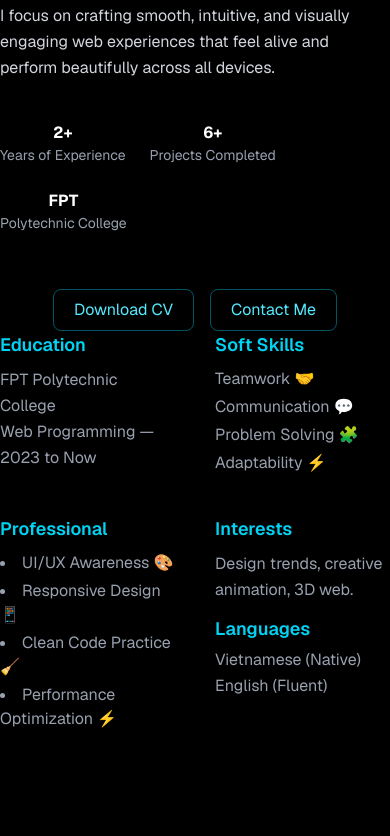
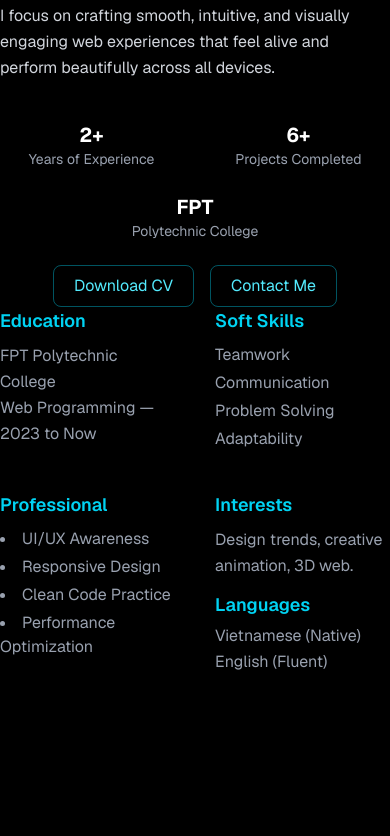
Before and after one commit to HuyHoang130405/Portfolio, a Next.js app: page / in a window 390 px wide. Shown: the part 1108-1944 px from the top of the page. Built offline with nearby package versions, Linux system fonts and the light colour scheme.

Commit message:
chore: Reponsive for Mobile L at 425px (completed)

```diff
--- a/src/app/components/about/AboutSection.tsx
+++ b/src/app/components/about/AboutSection.tsx
@@ -20,8 +20,8 @@ export default function AboutSection() {
             transition={{ duration: 0.8, ease: "easeOut" }}
             className="col-span-12 md:col-span-6 flex flex-col justify-center gap-6 order-1"
           >
-            <div className="sm:text-center lg:text-left">
-              <h2 className="w-full mbl:mb-5 mbl:text-3xl md:text-4xl lg:text-5xl font-bold text-[#38bdf8]">
+            <div className="mbl:text-center lg:text-left">
+              <h2 className="w-full mbl:mb-5 mbl:text-3xl md:text-4xl font-bold text-[#38bdf8]">
                 About Me
               </h2>
 
@@ -46,37 +46,38 @@ export default function AboutSection() {
             </div>
 
             {/* Stats */}
-            <div className="flex flex-wrap gap-6 text-gray-400 text-base mt-4 sm:justify-center lg:justify-start">
+            <div className="grid grid-cols-2 gap-6 text-gray-400 text-base mt-4 sm:flex sm:flex-wrap sm:justify-center lg:justify-start">
               <div className="flex flex-col items-center">
-                <span className="block mbl:text-xl sm:text-3xl font-bold text-white">
+                <span className="block text-xl sm:text-3xl font-bold text-white">
                   <CountUp end={2} duration={2} suffix="+" enableScrollSpy />
                 </span>
                 <span className="text-sm">Years of Experience</span>
               </div>
+
               <div className="flex flex-col items-center">
-                <span className="block mbl:text-xl sm:text-3xl font-bold text-white">
+                <span className="block text-xl sm:text-3xl font-bold text-white">
                   <CountUp end={6} duration={2} suffix="+" enableScrollSpy />
                 </span>
                 <span className="text-sm">Projects Completed</span>
               </div>
-              <div className="flex flex-col items-center">
-                <span className="block mbl:text-xl sm:text-3xl font-bold text-white">FPT</span>
+
+              <div className="col-span-2 flex flex-col items-center">
+                <span className="block text-xl sm:text-3xl font-bold text-white">FPT</span>
                 <span className="text-sm">Polytechnic College</span>
               </div>
             </div>
-
             {/* Nút */}
-            <div className="flex gap-4 mt-8 justify-center lg:justify-start">
+            <div className="flex gap-4 mbl:mb-3 sm:mt-8 justify-center lg:justify-start">
               <a
                 href="/cv.pdf"
                 download
-                className="px-5 py-2 border border-cyan-400/40 text-cyan-300 rounded-lg hover:bg-cyan-500/10 transition flex items-center gap-2"
+                className="mbl:text-sm sm:text-base px-5 py-2 border border-cyan-400/40 text-cyan-300 rounded-lg hover:bg-cyan-500/10 transition flex items-center gap-2"
               >
                 Download CV
               </a>
               <a
                 href="#contact"
-                className="px-5 py-2 border border-cyan-400/40 text-cyan-300 rounded-lg hover:bg-cyan-500/10 transition flex items-center gap-2"
+                className="mbl:text-sm sm:text-base px-5 py-2 border border-cyan-400/40 text-cyan-300 rounded-lg hover:bg-cyan-500/10 transition flex items-center gap-2"
               >
                 Contact Me
               </a>
@@ -97,25 +98,25 @@ export default function AboutSection() {
                   FPT Polytechnic College<br />Web Programming — 2023 to Now
                 </p>
               </div>
-              <div>
+              <div className="mbl:text-right sm:text-left">
                 <h3 className="text-cyan-400 font-semibold mb-2 text-lg">Soft Skills</h3>
                 <ul className="space-y-1 list-disc list-inside text-gray-400 list-none">
-                  <li>Teamwork 🤝</li>
-                  <li>Communication 💬</li>
-                  <li>Problem Solving 🧩</li>
-                  <li>Adaptability ⚡</li>
+                  <li>Teamwork</li>
+                  <li>Communication</li>
+                  <li>Problem Solving</li>
+                  <li>Adaptability</li>
                 </ul>
               </div>
               <div>
                 <h3 className="text-cyan-400 font-semibold mb-2 text-lg">Professional</h3>
                 <ul className="space-y-1 list-disc list-inside text-gray-400">
-                  <li>UI/UX Awareness 🎨</li>
-                  <li>Responsive Design 📱</li>
-                  <li>Clean Code Practice 🧹</li>
-                  <li>Performance Optimization ⚡</li>
+                  <li>UI/UX Awareness</li>
+                  <li>Responsive Design</li>
+                  <li>Clean Code Practice</li>
+                  <li>Performance Optimization</li>
                 </ul>
               </div>
-              <div>
+              <div className="mbl:text-right sm:text-left">
                 <h3 className="text-cyan-400 font-semibold mb-2 text-lg">Interests</h3>
                 <p className="text-gray-400 leading-relaxed">Design trends, creative animation, 3D web.</p>
                 <h3 className="text-cyan-400 font-semibold mt-3 mb-1 text-lg">Languages</h3>
--- a/src/app/components/contact/ContactSection.tsx
+++ b/src/app/components/contact/ContactSection.tsx
@@ -71,7 +71,7 @@ export default function ContactSection() {
           initial={{ opacity: 0, scale: 0.9 }}
           animate={{ opacity: 1, scale: 1 }}
           transition={{ duration: 1, delay: 0.3 }}
-          className="inline-block bg-[#38bdf8] hover:bg-[#0ea5e9] text-white px-8 py-3 rounded-full md:text-lg font-medium transition shadow-lg"
+          className="inline-block bg-[#38bdf8] hover:bg-[#0ea5e9] text-white px-8 py-3 rounded-full mbl:text-sm sm:text-base md:text-lg font-medium transition shadow-lg"
         >
           Send Me a Message
         </motion.a>
--- a/src/app/components/hero/HeroSection.tsx
+++ b/src/app/components/hero/HeroSection.tsx
@@ -53,7 +53,7 @@ export default function HeroSection() {
                     </p>
                     <a
                         href="#projects"
-                        className="inline-block bg-[#38bdf8] hover:bg-[#0ea5e9] text-white px-6 py-3 rounded-full font-medium transition"
+                        className="mbl:text-sm sm:text-base inline-block bg-[#38bdf8] hover:bg-[#0ea5e9] text-white px-6 py-3 rounded-full font-medium transition"
                     >
                         View My Work
                     </a>
--- a/src/app/components/projects/ProjectsSection.tsx
+++ b/src/app/components/projects/ProjectsSection.tsx
@@ -67,7 +67,7 @@ export default function ProjectsSection() {
         )}
 
         {/* Vùng hiển thị project */}
-        <div className="md:flex gap-3 sm:grid sm:grid-cols-2 md:gap-4 justify-center items-center w-full overflow-hidden">
+        <div className="flex flex-col sm:grid sm:grid-cols-2 md:flex md:flex-row gap-3 md:gap-4 justify-center items-center w-full overflow-hidden">
           {visibleProjects.map((proj, idx) => {
             const globalIdx = scrollIndex + idx;
             const isActive = globalIdx === active;
@@ -86,8 +86,8 @@ export default function ProjectsSection() {
                   }}
                   className={`relative rounded-2xl overflow-hidden cursor-pointer border border-cyan-400/20 shadow-lg backdrop-blur-md aspect-[9/16] h-[380px] transition-all duration-500
                     ${isActive
-                      ? "sm:w-full md:w-[22%] z-20"
-                      : "sm:w-full md:w-[14%] opacity-80 hover:scale-105"
+                      ? "mbl:w-full md:w-[22%] z-20"
+                      : "mbl:w-full md:w-[14%] opacity-80 hover:scale-105"
                     }`}
                 >
                   <motion.img
--- a/src/app/components/skills/SkillsTabs.tsx
+++ b/src/app/components/skills/SkillsTabs.tsx
@@ -61,7 +61,7 @@ export default function SkillsTabs() {
             transition={{ duration: 0.6 }}
             className="mb-12"
           >
-            <h2 className="sm:text-3xl md:text-4xl lg:text-5xl font-extrabold text-transparent bg-clip-text bg-gradient-to-r from-cyan-400 to-blue-600 mb-3 tracking-wide drop-shadow-lg">
+            <h2 className="mbl:text-3xl md:text-4xl font-extrabold text-transparent bg-clip-text bg-gradient-to-r from-cyan-400 to-blue-600 mb-3 tracking-wide drop-shadow-lg">
               My Tech Stack
             </h2>
             <p className="text-gray-400 text-base md:text-lg">
@@ -75,7 +75,7 @@ export default function SkillsTabs() {
               <button
                 key={group.label}
                 onClick={() => setActiveTab(idx)}
-                className={`px-6 py-2 rounded-full font-semibold transition-all duration-300
+                className={`mbl:text-sm sm:text-base px-6 py-2 rounded-full font-semibold transition-all duration-300
                   ${activeTab === idx
                     ? "bg-gradient-to-r from-cyan-400 to-blue-600 text-white shadow-lg scale-105"
                     : "bg-[#0f172a]/60 text-gray-300 hover:bg-cyan-700/30 hover:text-white"
@@ -103,13 +103,13 @@ export default function SkillsTabs() {
                     key={skill.name}
                     whileHover={{ scale: 1.13, rotate: 2 }}
                     transition={{ type: "spring", stiffness: 300 }}
-                    className="flex flex-col items-center justify-center sm:w-26 sm:h-26 md:w-28 md:h-28 lg:w-32 lg:h-32
+                    className="flex flex-col items-center justify-center mbl:w-24 mbl:h-24 sm:w-26 sm:h-26 md:w-28 md:h-28 lg:w-32 lg:h-32
                       rounded-3xl bg-gradient-to-br from-[#0f172a]/80 to-[#38bdf8]/10 border border-cyan-500/30 backdrop-blur-md
                       hover:border-cyan-400/80 shadow-xl hover:shadow-[0_0_30px_#38bdf8bb]
                       transition-all duration-300"
                   >
-                    <div className="text-5xl mb-2 drop-shadow-lg">{skill.icon}</div>
-                    <span className="sm:text-sm md:text-base font-semibold text-gray-100">{skill.name}</span>
+                    <div className="mbl:text-3xl sm:text-5xl mb-2 drop-shadow-lg">{skill.icon}</div>
+                    <span className="mbl:text-sm md:text-base font-semibold text-gray-100">{skill.name}</span>
                   </motion.div>
                 ))}
               </div>
```
